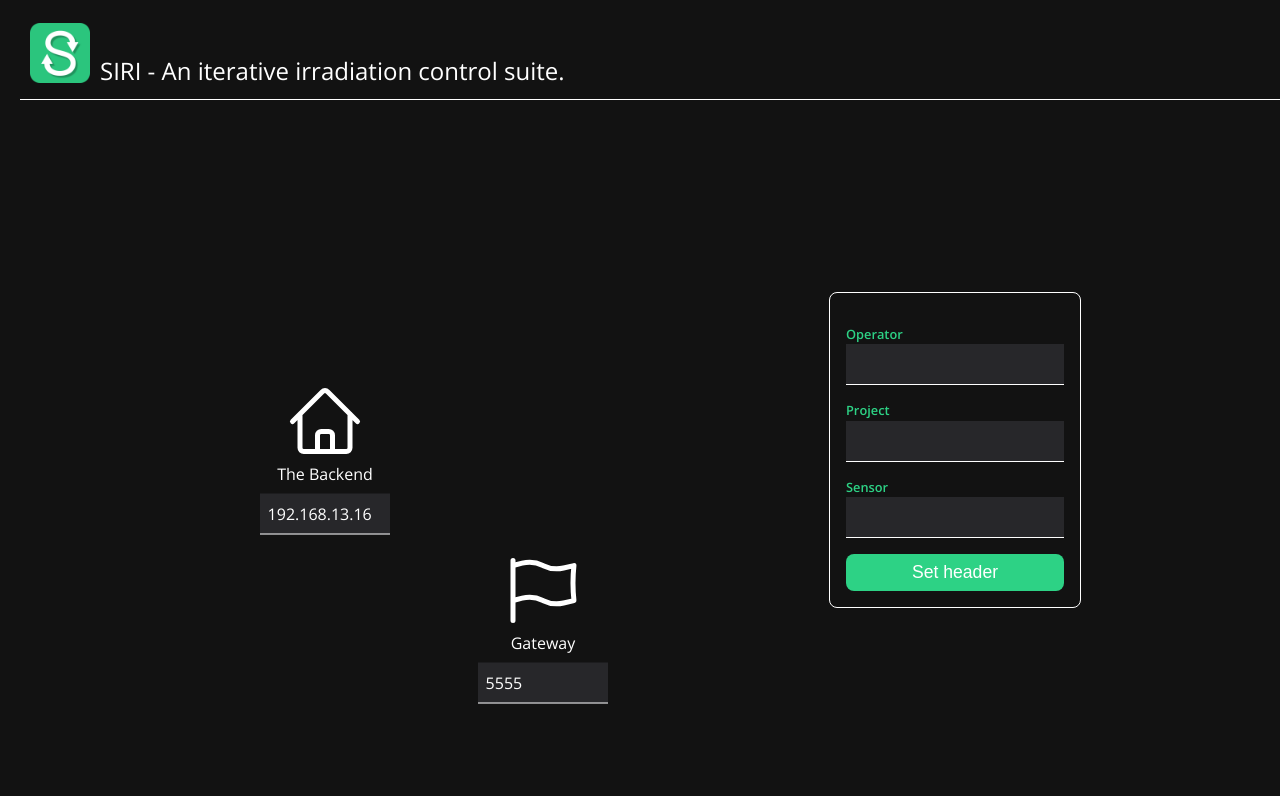
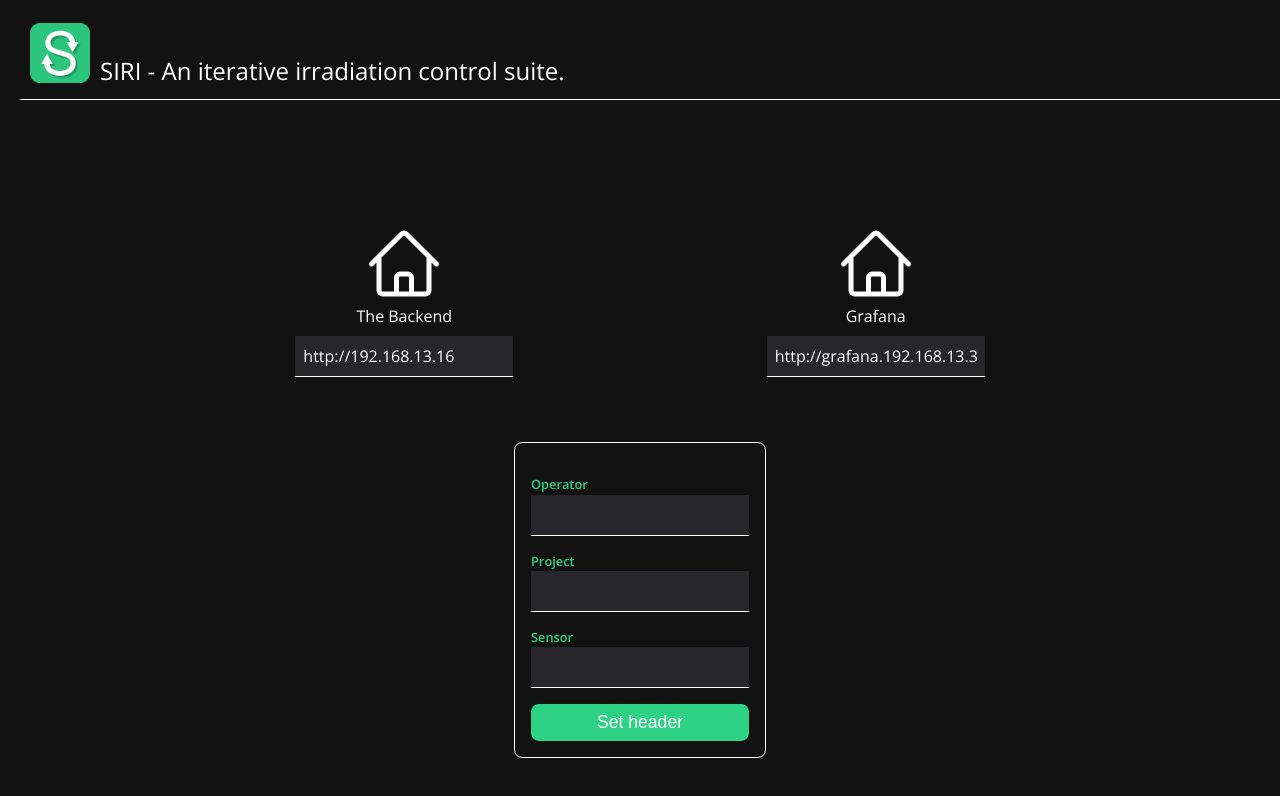
Before and after one commit to umute97/siri-gui, a Vue app: page /settings in a window 1280 px wide. Shown: the top 796 px of the page. Built offline with nearby package versions, Linux system fonts and the light colour scheme; no server answers.

Commit message:
Delete networkType from IPNode
The notion of ports does not make sense anymore if we take into acccount
that we have the gateway that handles network routing for us in native
python code. So, I took it out. Network interface becomes simpler, too.

```diff
--- a/src/components/ClearListHoverButton.vue
+++ b/src/components/ClearListHoverButton.vue
@@ -20,7 +20,7 @@ let listLengthInterval: number = 0;
 async function clearList() {
     const payload = packData('delete', 'supervisor', '/measurements/', null);
     try {
-        await axios.post(`http://${addresses.getFullGatewayAddress}`, payload);
+        await axios.post(`${addresses.getFullGatewayAddress}`, payload);
     } catch (error) {
         console.error(error);
     }
@@ -29,7 +29,7 @@ async function clearList() {
 async function getListLength() {
     const payload = packData('get', 'supervisor', '/measurements/length', null);
     try {
-        const response = await axios.post(`http://${addresses.getFullGatewayAddress}`, payload);
+        const response = await axios.post(`${addresses.getFullGatewayAddress}`, payload);
         measurementStore.max_measurement_index = response.data.measurements;
     } catch (error) {
         console.error(error);
--- a/src/components/IPNode.vue
+++ b/src/components/IPNode.vue
@@ -1,8 +1,7 @@
 <template>
-    <div :class="nodeClass">
+    <div class="node">
         <figure>
-            <HomeIcon class="w-6 h-6" v-if="networkType === 'host'"/>
-            <FlagIcon class="w-6 h-6" v-else/>
+            <HomeIcon class="w-6 h-6"/>
             <figcaption>{{ label }}</figcaption>
         </figure>
         <input type="text" v-model="addressesStore[props.network as keyof typeof addressesStore]"/>
@@ -10,14 +9,10 @@
 </template>
 <script setup lang="ts">
 import { useAddressesStore } from '@/stores/stores';
-import { HomeIcon, FlagIcon } from '@heroicons/vue/24/outline';
+import { HomeIcon } from '@heroicons/vue/24/outline';
 import { defineComponent } from 'vue';
 const props = defineProps({
     label: {
-        type: String,
-        required: true,
-    },
-    networkType: {
         type: String,
         required: true,
     },
@@ -29,11 +24,9 @@ const props = defineProps({
 defineComponent({
     components: {
         HomeIcon,
-        FlagIcon,
     },
 });
 const addressesStore = useAddressesStore();
-const nodeClass = props.networkType === 'host' ? 'host-node' : 'port-node';
 </script>
 <style scoped>
 
@@ -55,26 +48,11 @@ figure svg path {
     stroke-width: 1.1;
 }
 
-.host-node {
+.node {
     display: flex;
     flex-direction: column;
     gap: 0.5rem;
     align-items: center;
-    position: absolute;
-    top: 50%;
-    left: 50%;
-    transform: translate(-50%, -50%);
-}
-
-.port-node {
-    display: flex;
-    flex-direction: column;
-    gap: 0.5rem;
-    align-items: center;
-    position: absolute;
-    top: 50%;
-    left: 50%;
-    transform: translate(-50%, -50%) translate(100%, 100%);
 }
 
 div:focus-within {
@@ -83,7 +61,6 @@ div:focus-within {
 
 input {
     font: inherit;
-    width: 60%;
     padding: 0.5rem;
     border: none;
     border-bottom: 1px solid white;
--- a/src/stores/stores.ts
+++ b/src/stores/stores.ts
@@ -4,13 +4,12 @@ import { defineStore } from 'pinia';
 export const useAddressesStore = defineStore({
     id: 'addresses',
     state: () => ({
-        backendBaseIP: '192.168.13.16',
+        backendBaseIP: 'http://192.168.13.16',
         grafanaBaseIP: 'http://grafana.192.168.13.33.nip.io',
-        gatewayPort: '5555',
     }),
     getters: {
         getFullGatewayAddress(): string {
-            return this.backendBaseIP + ':' + this.gatewayPort;
+            return this.backendBaseIP + ':5555';
         },
         getFullGrafanaAddress(): string {
             return this.grafanaBaseIP + '/d-solo/XkhkWeLmz/probestation?orgId=1&refresh=1s&var-station=4&panelId=2';
--- a/src/views/Measure.vue
+++ b/src/views/Measure.vue
@@ -259,7 +259,7 @@ async function controlRun(command: "run" | "start" | "pause" | "stop") {
 
     const data = packData("put", "supervisor", "/control", payload);
     try {
-        await axios.post(`http://${adresses.getFullGatewayAddress}/`, data);
+        await axios.post(`${adresses.getFullGatewayAddress}/`, data);
     }
     catch (error) {
         console.log(error);
@@ -269,7 +269,7 @@ async function controlRun(command: "run" | "start" | "pause" | "stop") {
 async function getData(measurementType: string): Promise<ResponseData> {
     const data = packData("get", "liveplot", `/measurements/${measurementType}`, null);
     try {
-        const response = await axios.post(`http://${adresses.getFullGatewayAddress}/`, data);
+        const response = await axios.post(`${adresses.getFullGatewayAddress}/`, data);
         return response.data;
     } catch (error) {
         console.log(error);
@@ -303,7 +303,7 @@ async function startMeasurement(measurementType: string) {
 
     const payload = packData("post", "measurement", "/measurements", measDict);
     try {
-        await axios.post(`http://${adresses.getFullGatewayAddress}/`, payload);
+        await axios.post(`${adresses.getFullGatewayAddress}/`, payload);
     } catch (error) {
         console.log(error);
     }
@@ -322,7 +322,7 @@ onMounted(() => {
     backendStatusTimer = setInterval(async () => {
         let data = packData("get", "measurement", "/measurement_dict", null);
         try {
-            const response = await axios.post(`http://${adresses.getFullGatewayAddress}/`, data);
+            const response = await axios.post(`${adresses.getFullGatewayAddress}/`, data);
             if (response.data)
                 measurementStore.setCurrentMeasurement(Object.keys(response.data)[0] as Measurement);
         } catch (error) {
@@ -331,7 +331,7 @@ onMounted(() => {
 
         data = packData("get", "supervisor", "/control", null);
         try {
-            const response = await axios.post(`http://${adresses.getFullGatewayAddress}/`, data);
+            const response = await axios.post(`${adresses.getFullGatewayAddress}/`, data);
             backendStatus.value = response.data.state;
             measurementStore.setCurrentMeasurementIndex(response.data.measurement_index);
             measurementStore.setMeasurementRunning(backendStatus.value != "idle");
--- a/src/views/Settings.vue
+++ b/src/views/Settings.vue
@@ -1,9 +1,7 @@
 <template>
     <article class="settings-page">
         <section class="network-section">
-            <IPNode :label="backendNode.label" :network="backendNode.network" :network-type="backendNode.networkType" />
-            <IPNode v-for="node in portNodes" :key="node.label" :label="node.label" :network="node.network"
-                :network-type="node.networkType" />
+            <IPNode v-for="node in nodes" :key="node.label" :label="node.label" :network="node.network"/>
         </section>
         <section class="mc-header-section">
             <form @submit.prevent="validateHeader">
@@ -26,17 +24,15 @@ import { useAddressesStore, useHeaderStore } from '@/stores/stores';
 import axios from 'axios';
 import { onMounted } from 'vue';
 
-const backendNode = {
-    label: 'The Backend',
-    networkType: 'host',
-    network: 'backendBaseIP',
-}
-const portNodes = [
+const nodes = [
     {
-        label: 'Gateway',
-        networkType: 'port',
-        network: 'gatewayPort',
+        label: "The Backend",
+        network: "backendBaseIP",
     },
+    {
+        label: "Grafana",
+        network: "grafanaBaseIP",
+    }
 ]
 
 const addresses = useAddressesStore();
@@ -45,7 +41,7 @@ const header = useHeaderStore();
 function submitHeader() {
     const headerPayload = packData("post", "storage", "/data", header.getHeader);
     try {
-        axios.post(`http://${addresses.getFullGatewayAddress}`, headerPayload);
+        axios.post(`${addresses.getFullGatewayAddress}`, headerPayload);
     } catch (error) {
         console.error(error);
     }
@@ -54,7 +50,7 @@ function submitHeader() {
 async function requestHeader(): Promise<Header> {
     const headerPayload = packData("get", "storage", "/data", null);
     try {
-        const response = await axios.post(`http://${addresses.getFullGatewayAddress}`, headerPayload);
+        const response = await axios.post(`${addresses.getFullGatewayAddress}`, headerPayload);
         return pick(response.data, 'operator', 'project', 'name');
     } catch (error) {
         console.error(error);
@@ -81,7 +77,9 @@ onMounted(async () => {
 <style scoped>
 .settings-page {
     display: flex;
+    flex-direction: column;
     height: 100%;
+    padding: 2rem;
 }
 
 .mc-header-section {
@@ -137,12 +135,11 @@ onMounted(async () => {
 }
 
 .network-section {
-    flex: 1;
     position: relative;
     width: 100%;
     height: 100%;
     display: flex;
-    justify-content: center;
+    justify-content: space-evenly;
     align-items: center;
 }
 </style>
--- a/src/views/Temperature.vue
+++ b/src/views/Temperature.vue
@@ -70,7 +70,7 @@ const indicatorStyle = computed(() => {
 async function getTemperatures(): Promise<MonitorResponse> {
     const payload = packData("get", "monitor", "/data/temperature:get_temperature", null);
     try {
-        const response = await axios.post(`http://${addresses.getFullGatewayAddress}`, payload);
+        const response = await axios.post(`${addresses.getFullGatewayAddress}`, payload);
         return response.data;
     } catch (error) {
         console.log(error);
@@ -81,7 +81,7 @@ async function getTemperatures(): Promise<MonitorResponse> {
 async function getTemperatureStableStatus(): Promise<StableStatus> {
     const payload = packData("get", "temperaturecontroller", "/is_stable", null);
     try {
-        const response = await axios.post(`http://${addresses.getFullGatewayAddress}`, payload);
+        const response = await axios.post(`${addresses.getFullGatewayAddress}`, payload);
         return response.data.result;
     } catch (error) {
         console.log(error);
@@ -93,7 +93,7 @@ async function setTemperatureSetPoint(): Promise<void> {
     const payload = { "command": "set_operation_point", "arguments": parseFloat(temperatureStore.set_point) }
     const data = packData("post", "temperaturecontroller", "/", payload)
     try {
-        await axios.post(`http://${addresses.getFullGatewayAddress}`, data);
+        await axios.post(`${addresses.getFullGatewayAddress}`, data);
     } catch (error) {
         console.log(error);
     }
@@ -103,7 +103,7 @@ async function setTemperatureFluctuation(): Promise<void> {
     const payload = { "command": "set_control_fluctuation", "arguments": parseFloat(temperatureStore.set_point) }
     const data = packData("post", "temperaturecontroller", "/", payload)
     try {
-        await axios.post(`http://${addresses.getFullGatewayAddress}`, data);
+        await axios.post(`${addresses.getFullGatewayAddress}`, data);
     } catch (error) {
         console.log(error);
     }
@@ -113,7 +113,7 @@ async function startControlling(): Promise<void> {
     const payload = { "set_value": parseFloat(temperatureStore.set_point), "timeout": 0 }
     const data = packData("post", "temperaturecontroller", "/start", payload)
     try {
-        await axios.post(`http://${addresses.getFullGatewayAddress}`, data);
+        await axios.post(`${addresses.getFullGatewayAddress}`, data);
     } catch (error) {
         console.log(error);
     }
@@ -122,7 +122,7 @@ async function startControlling(): Promise<void> {
 async function stopControlling(): Promise<void> {
     const data = packData("get", "temperaturecontroller", "/stop", null)
     try {
-        await axios.post(`http://${addresses.getFullGatewayAddress}`, data);
+        await axios.post(`${addresses.getFullGatewayAddress}`, data);
     } catch (error) {
         console.log(error);
     }
```
